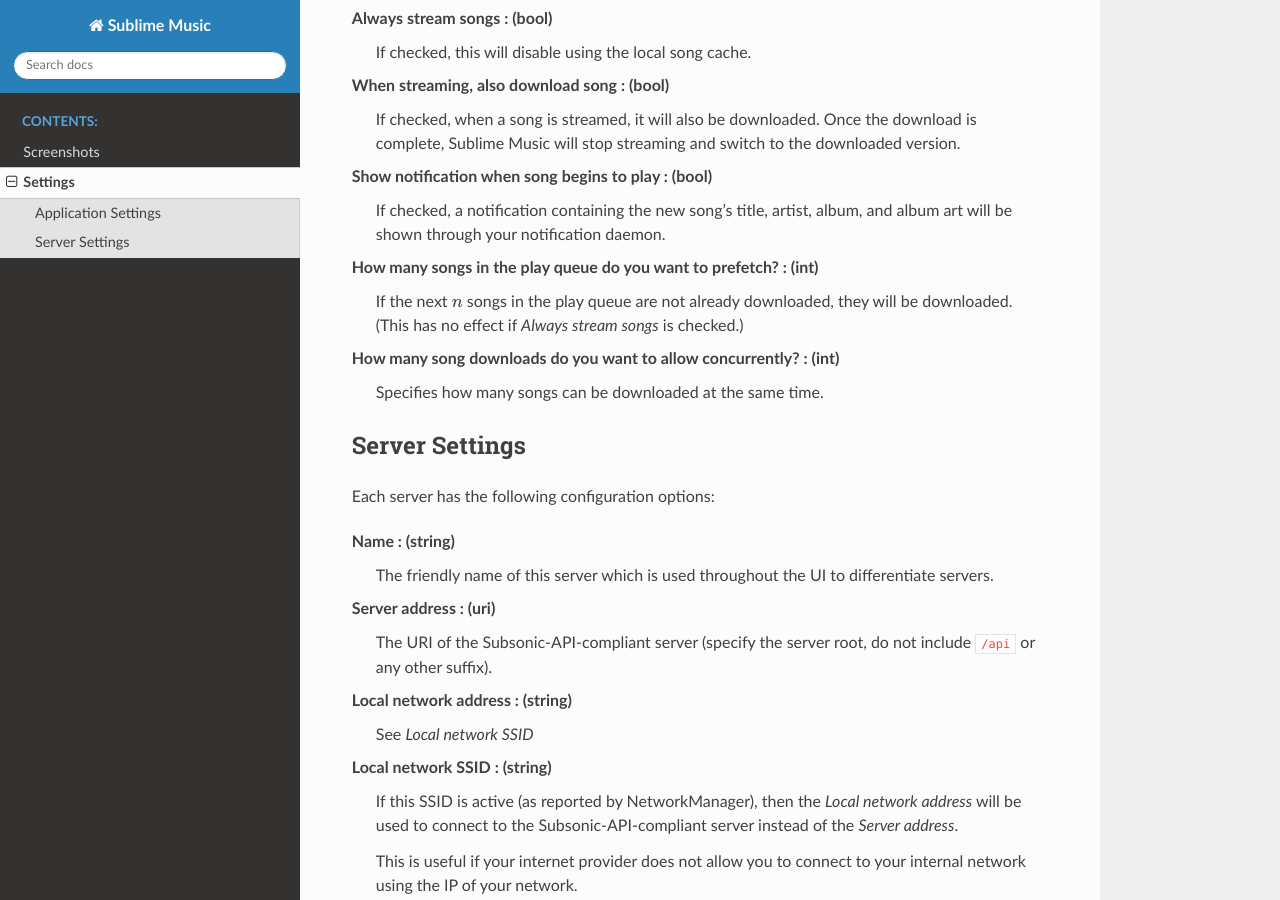
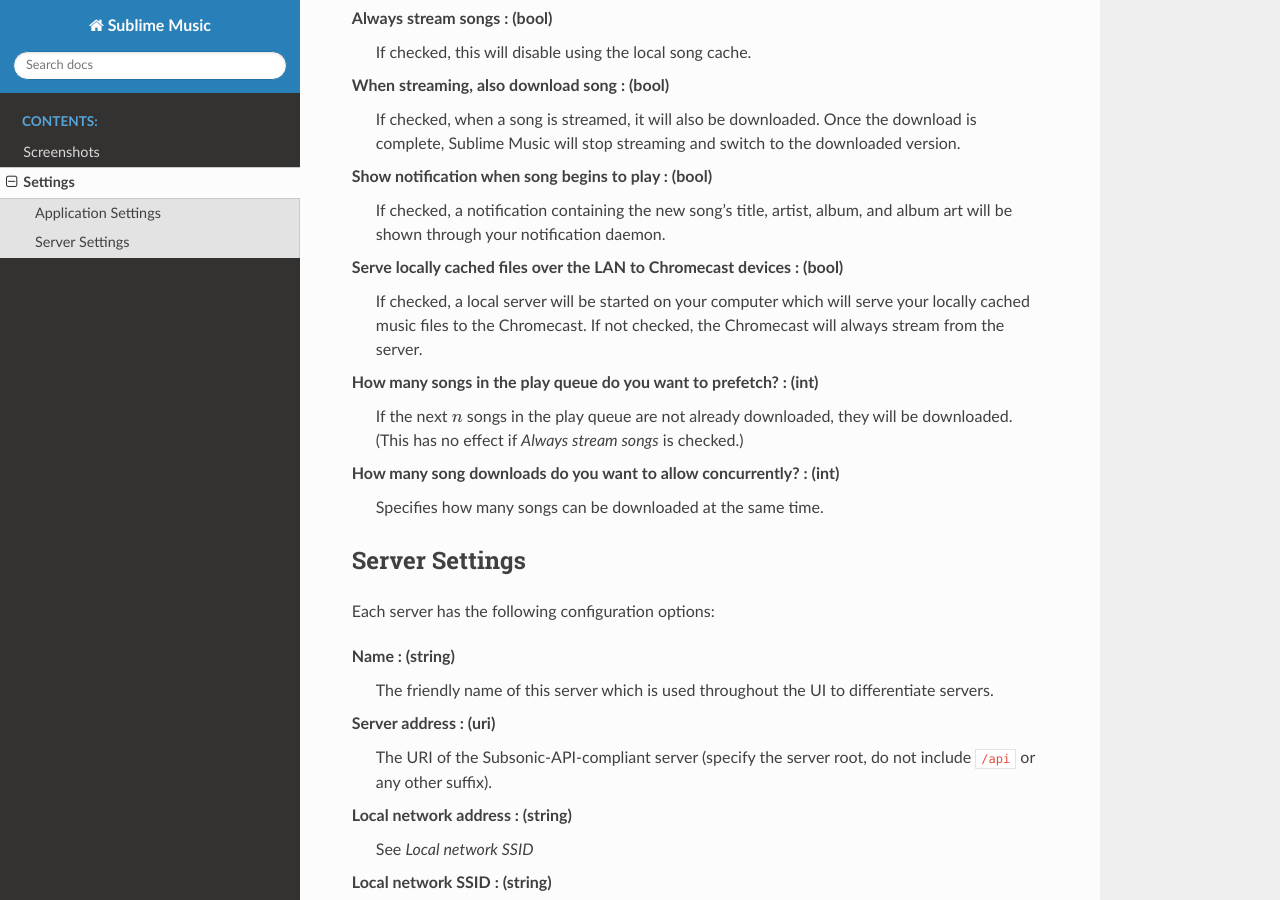
Before and after one commit to sublime-music/sublime-music, a Sphinx documentation site: the page built from docs/settings.rst, in a window 1280 px wide and 900 px high, scrolled down 489 px. Built offline with Sphinx 7.4.7 and the Read the Docs theme 2.0.0, drawn with Linux system fonts in a browser that asks for light colours; pages that are not in the unit, such as notebooks, are missing from menus.

```diff
--- a/docs/settings.rst
+++ b/docs/settings.rst
@@ -30,6 +30,11 @@ When streaming, also download song : (bool)
 Show notification when song begins to play : (bool)
     If checked, a notification containing the new song's title, artist, album,
     and album art will be shown through your notification daemon.
+
+Serve locally cached files over the LAN to Chromecast devices : (bool)
+    If checked, a local server will be started on your computer which will serve
+    your locally cached music files to the Chromecast. If not checked, the
+    Chromecast will always stream from the server.
 
 How many songs in the play queue do you want to prefetch? : (int)
     If the next :math:`n` songs in the play queue are not already downloaded,
--- a/sublime/__init__.py
+++ b/sublime/__init__.py
@@ -1 +1 @@
-__version__ = '0.8.11'
+__version__ = '0.8.12'
```
Also changed, not shown: CHANGELOG.rst (+36 -0 lines).
